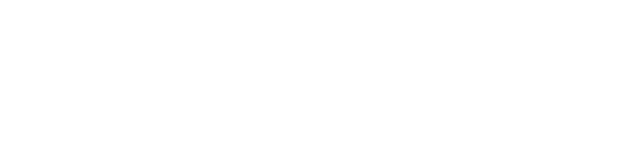
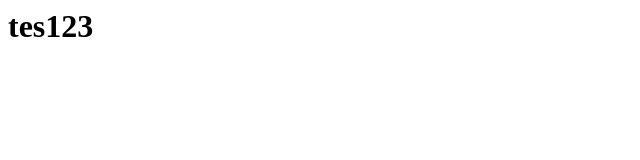
Before and after one commit to idhamkhalif/belajar_git, a plain HTML site: page index.html in a window 1280 px wide. Shown: the whole page, without its empty margins (0-640 px from the left). Drawn offline with Linux system fonts and the light colour scheme.

Commit message:
Update index.html

```diff
--- a/index.html
+++ b/index.html
@@ -2,5 +2,7 @@
     <head>
         <title>Ini adalah judul dari web</title>
     </head>
-    <body></body>
+    <body>
+        <h1>tes123</h>
+    </body>
 </html>
```
